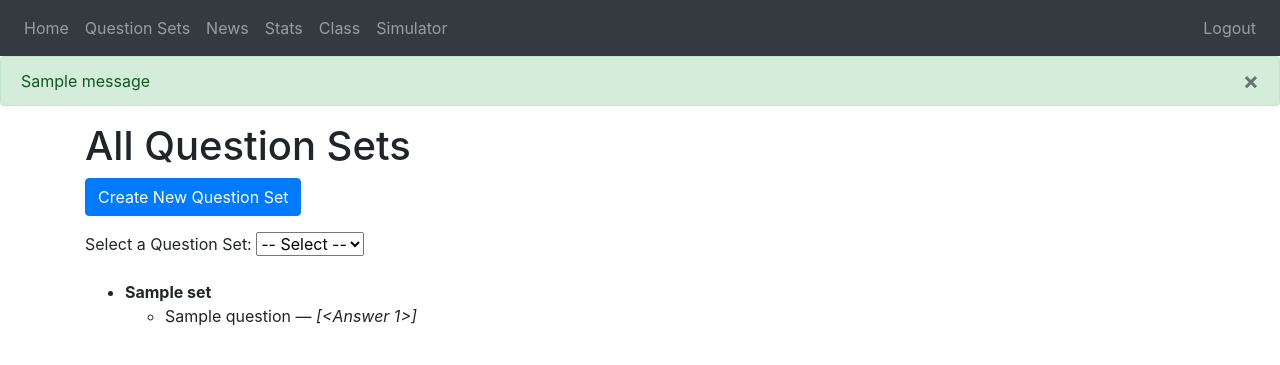
After one commit to OvalHoneyBee11/nea_real, a Flask app: page /tests/question_sets in a window 1280 px wide. The commit adds this page. Shown: the top 365 px of the page. Run offline with Flask 3, Linux system fonts and the light colour scheme; a user stored in the database is signed in; tables that the repository leaves empty hold one stand-in row (values such as "Sample post"); one stand-in notice (Sample message) is shown; some libraries are stand-ins or nearby versions.

Commit message:
Changing the questions to question sets
Needs work to update the db structure no idea how to do

```diff
--- a/website/templates/base.html
+++ b/website/templates/base.html
@@ -24,7 +24,7 @@
                 <a class="nav-item nav-link" id="signup" href="/auth/sign-up">Sign Up</a>
                 {% else %}
                 <a class="nav-item nav-link" id="home" href="/">Home</a>
-                <a class="nav-item nav-link" id="questions" href="/tests/questions">Questions</a>
+                <a class="nav-item nav-link" id="question_sets" href="/tests/question_sets">Question Sets</a>
                 <a class="nav-item nav-link" id="news" href="/sn/news">News</a>
                 <a class="nav-item nav-link" id="stats" href="/sn/stats">Stats</a>
                 <a class="nav-item nav-link" id="class" href="/cls/class_info">Class</a>
@@ -62,7 +62,9 @@
     {% endwith %}
     <div class="container">
         {% block content %}
-
+        <a href="{{ url_for('tests.create_question_set') }}">
+            <button type="button" class="btn btn-primary" style="margin-bottom: 1em;">Create New Question Set</button>
+        </a>
         {% endblock %}
 
         <script src="https://code.jquery.com/jquery-3.2.1.slim.min.js"
--- /dev/null
+++ b/website/templates/question_sets.html
@@ -0,0 +1,51 @@
+{% extends "base.html" %}
+{% block title %}Question Sets{% endblock %}
+
+{% block content %}
+<h1>All Question Sets</h1>
+
+<!-- Button to create a new question set -->
+<a href="{{ url_for('tests.create_question_set') }}">
+    <button type="button" class="btn btn-primary" style="margin-bottom: 1em;">Create New Question Set</button>
+</a>
+
+<!-- Dropdown to select a question set -->
+{% if question_sets %}
+    <form method="get" action="{{ url_for('question_set') }}" style="margin-bottom: 1em;">
+        <label for="selected_set">Select a Question Set:</label>
+        <select name="selected_set" id="selected_set" onchange="this.form.submit()">
+            <option value="">-- Select --</option>
+            {% for qs in question_sets %}
+                <option value="{{ qs.id }}" {% if selected_set and selected_set.id == qs.id %}selected{% endif %}>
+                    {{ qs.name }}
+                </option>
+            {% endfor %}
+        </select>
+    </form>
+{% endif %}
+
+<!-- Display selected question set or all sets -->
+{% if selected_set %}
+    <h2>{{ selected_set.name }}</h2>
+    <ul>
+        {% for q in selected_set.questions %}
+            <li>{{ q.question }} — <em>{{ q.answer }}</em></li>
+        {% endfor %}
+    </ul>
+{% elif question_sets %}
+    <ul>
+        {% for qs in question_sets %}
+            <li>
+                <strong>{{ qs.name }}</strong>
+                <ul>
+                    {% for q in qs.questions %}
+                        <li>{{ q.question }} — <em>{{ q.answer }}</em></li>
+                    {% endfor %}
+                </ul>
+            </li>
+        {% endfor %}
+    </ul>
+{% else %}
+    <p>No question sets found.</p>
+{% endif %}
+{% endblock %}
--- a/website/tests.py
+++ b/website/tests.py
@@ -1,23 +1,9 @@
 from flask import Blueprint, render_template, request, flash, redirect, url_for
-from .models import Question, Answer
+from .models import Question, Answer, QuestionSet
 from . import db
 from flask_login import login_required, current_user
 
 tests = Blueprint("tests", __name__)
-
-
-def insert_question_and_answer(question_text, answer_text, user_id):
-    new_question = Question(
-        question=question_text.strip(),
-        user_id=user_id,
-    )
-    db.session.add(new_question)
-    db.session.commit()
-
-    if answer_text and len(answer_text.strip()) > 0:
-        new_answer = Answer(answer=answer_text.strip(), question_id=new_question.id)
-        db.session.add(new_answer)
-        db.session.commit()
 
 
 @tests.route("/questions", methods=["GET", "POST"])
@@ -25,41 +11,38 @@ def insert_question_and_answer(question_text, answer_text, user_id):
 def questions():
     if request.method == "POST":
         question_text = request.form.get("question")
-        answer_text = request.form.get("answer")
-        if not question_text or len(question_text.strip()) < 1:
-            flash("Question is too short!", category="error")
+        if not question_text:
+            flash("Question cannot be empty.", category="error")
         else:
-            new_question = Question(
-                question=question_text.strip(),
-                user_id=current_user.id,
-            )
+            new_question = Question(question=question_text, user_id=current_user.id)
             db.session.add(new_question)
             db.session.commit()
-
-            if answer_text and len(answer_text.strip()) > 0:
-                new_answer = Answer(
-                    answer=answer_text.strip(), question_id=new_question.id
-                )
-                db.session.add(new_answer)
-                db.session.commit()
-            flash("Question added!", category="success")
+            flash("Question created successfully!", category="success")
             return redirect(url_for("tests.questions"))
 
-    # Only get questions for the current user
     questions = Question.query.filter_by(user_id=current_user.id).all()
-    total = len(questions)
-    index = int(request.args.get("index", 0))
-    if total > 0:
-        index = max(0, min(index, total - 1))
-        current_question = questions[index]
-    else:
-        current_question = None
-    show_answers = request.args.get("answers", "0") == "1"
-    return render_template(
-        "questions.html",
-        user=current_user,
-        current_question=current_question,
-        index=index,
-        total=total,
-        show_answers=show_answers,
-    )
+    return render_template("questions.html", user=current_user, questions=questions)
+
+@tests.route("/question_sets", methods=["GET", "POST"])
+@login_required
+def question_sets():
+    if request.method == "POST":
+        set_name = request.form.get("set_name")
+        set_description = request.form.get("set_description")
+        if not set_name:
+            flash("Set name cannot be empty.", category="error")
+        else:
+            new_set = QuestionSet(name=set_name, description=set_description, user_id=current_user.id)
+            db.session.add(new_set)
+            db.session.commit()
+            flash("Question set created successfully!", category="success")
+            return redirect(url_for("tests.question_sets"))
+
+    question_sets = QuestionSet.query.filter_by(user_id=current_user.id).all()
+    return render_template("question_sets.html", user=current_user, question_sets=question_sets)
+
+@tests.route("/create_question_set", methods=["GET"])
+@login_required
+def create_question_set():
+    # You can add logic to create a new set here if needed
+    return redirect(url_for('tests.questions'))
```
Also changed, not shown: website/models.py (+8 -0 lines), website/templates/questions.html (+6 -37 lines), website/static/gdp_plot.png, website/static/gdp_plot_page.png.
